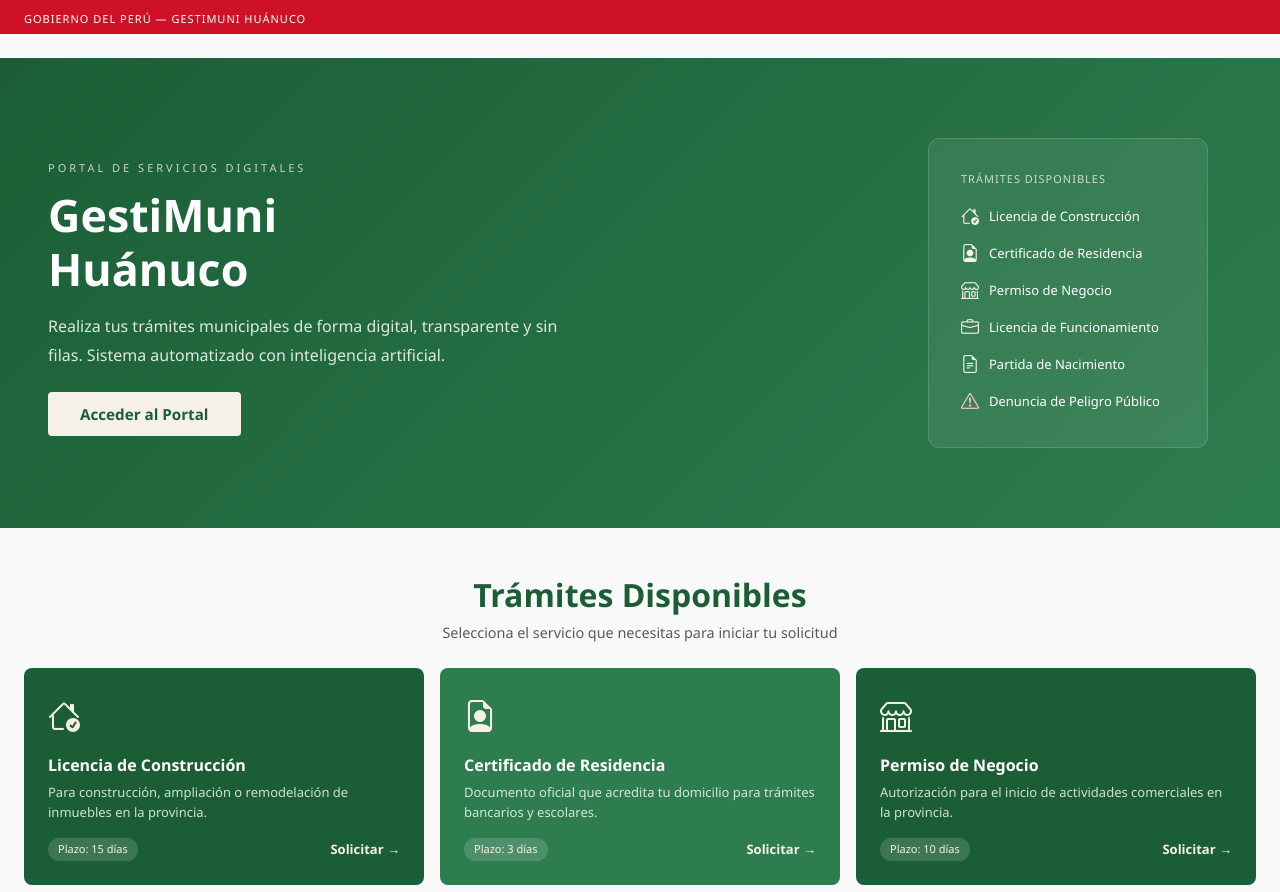
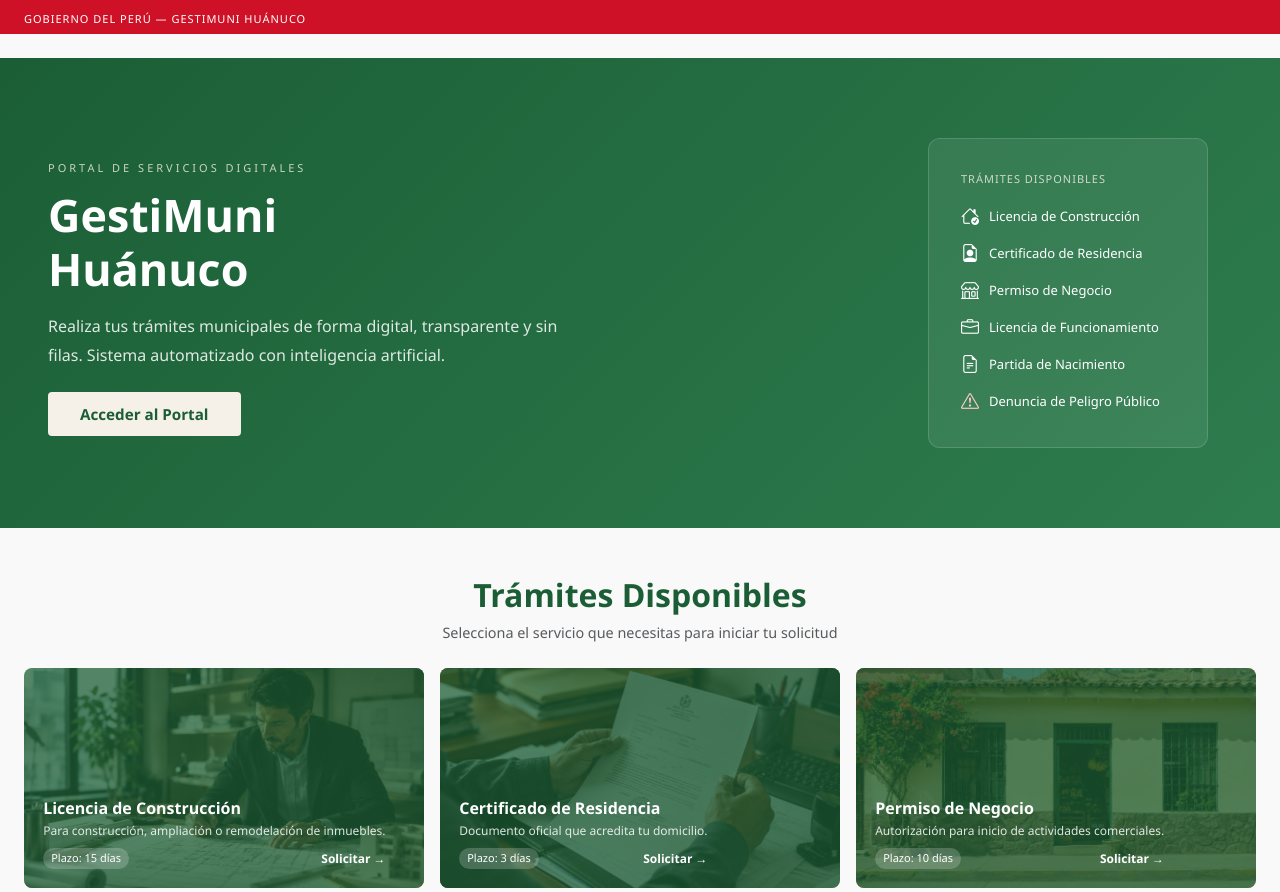
Before and after one commit to ALDA2209/TALLER, a Flask app: page /inicio in a window 1280 px wide. Shown: the part 87-979 px from the top of the page. Run offline with Flask 3, Linux system fonts and the light colour scheme.

Commit message:
Agregar imagenes banners y mejoras de diseño

```diff
--- a/app.py
+++ b/app.py
@@ -1,10 +1,11 @@
-from flask import Flask, render_template, redirect, url_for, request, flash
+from flask import Flask, render_template, redirect, url_for, request, flash, session
 from flask_login import LoginManager, login_user, logout_user, login_required, current_user
 from werkzeug.security import generate_password_hash, check_password_hash
 from models import db, Usuario, Tramite, Postulante, Alerta
 from ml import clasificar_tramite, evaluar_cv
 from datetime import datetime
 from functools import wraps
+import random
 
 app = Flask(__name__)
 app.config['SECRET_KEY'] = 'gestimuni2024'
@@ -50,8 +51,11 @@ def login():
             if user.rol == 'ciudadano':
                 login_user(user)
                 return redirect(url_for('dashboard'))
+            elif user.rol == 'empleado':
+                login_user(user)
+                return redirect(url_for('dashboard'))
             else:
-                flash('Usa el acceso de personal municipal.', 'danger')
+                flash('Usa el acceso de administrador.', 'danger')
         else:
             flash('Usuario o contraseña incorrectos.', 'danger')
     return render_template('login.html')
@@ -78,22 +82,44 @@ def registro():
         return redirect(url_for('login'))
     return render_template('registro.html')
 
-# ── Login admin/empleado ─────────────────────────────────────────────
+# ── Login admin con PIN ──────────────────────────────────────────────
 @app.route('/admin/login', methods=['GET', 'POST'])
 def admin_login():
     if request.method == 'POST':
-        username = request.form['username']
-        password = request.form['password']
-        user = Usuario.query.filter_by(username=username).first()
-        if user and check_password_hash(user.password, password):
-            if user.rol in ['admin', 'empleado']:
+        paso = request.form.get('paso')
+
+        # Paso 1 — verificar usuario y contraseña
+        if paso == '1':
+            username = request.form['username']
+            password = request.form['password']
+            user = Usuario.query.filter_by(username=username).first()
+            if user and check_password_hash(user.password, password):
+                if user.rol == 'admin':
+                    pin = str(random.randint(100000, 999999))
+                    session['admin_pin'] = pin
+                    session['admin_username'] = username
+                    return render_template('admin_login.html', paso=2, pin=pin)
+                else:
+                    flash('No tienes permiso de administrador.', 'danger')
+            else:
+                flash('Usuario o contraseña incorrectos.', 'danger')
+
+        # Paso 2 — verificar PIN
+        elif paso == '2':
+            pin_ingresado = request.form['pin']
+            pin_correcto = session.get('admin_pin')
+            username = session.get('admin_username')
+            if pin_ingresado == pin_correcto:
+                user = Usuario.query.filter_by(username=username).first()
                 login_user(user)
+                session.pop('admin_pin', None)
+                session.pop('admin_username', None)
                 return redirect(url_for('dashboard'))
             else:
-                flash('No tienes permiso para acceder por esta vía.', 'danger')
-        else:
-            flash('Usuario o contraseña incorrectos.', 'danger')
-    return render_template('admin_login.html')
+                flash('Código incorrecto.', 'danger')
+                return render_template('admin_login.html', paso=2, pin=pin_correcto)
+
+    return render_template('admin_login.html', paso=1)
 
 # ── Logout ───────────────────────────────────────────────────────────
 @app.route('/logout')
--- a/templates/inicio.html
+++ b/templates/inicio.html
@@ -24,28 +24,22 @@
                 <p style="color:#F5F0E8; font-size:11px; text-transform:uppercase; letter-spacing:1px; margin-bottom:1rem; opacity:0.8;">Trámites disponibles</p>
                 <div style="display:flex; flex-direction:column; gap:10px;">
                     <div style="display:flex; align-items:center; gap:10px; color:white; font-size:13px;">
-                        <i class="bi bi-house-check" style="font-size:18px; color:#F5F0E8;"></i>
-                        Licencia de Construcción
+                        <i class="bi bi-house-check" style="font-size:18px;"></i> Licencia de Construcción
                     </div>
                     <div style="display:flex; align-items:center; gap:10px; color:white; font-size:13px;">
-                        <i class="bi bi-file-earmark-person" style="font-size:18px; color:#F5F0E8;"></i>
-                        Certificado de Residencia
+                        <i class="bi bi-file-earmark-person" style="font-size:18px;"></i> Certificado de Residencia
                     </div>
                     <div style="display:flex; align-items:center; gap:10px; color:white; font-size:13px;">
-                        <i class="bi bi-shop" style="font-size:18px; color:#F5F0E8;"></i>
-                        Permiso de Negocio
+                        <i class="bi bi-shop" style="font-size:18px;"></i> Permiso de Negocio
                     </div>
                     <div style="display:flex; align-items:center; gap:10px; color:white; font-size:13px;">
-                        <i class="bi bi-briefcase" style="font-size:18px; color:#F5F0E8;"></i>
-                        Licencia de Funcionamiento
+                        <i class="bi bi-briefcase" style="font-size:18px;"></i> Licencia de Funcionamiento
                     </div>
                     <div style="display:flex; align-items:center; gap:10px; color:white; font-size:13px;">
-                        <i class="bi bi-file-earmark-text" style="font-size:18px; color:#F5F0E8;"></i>
-                        Partida de Nacimiento
+                        <i class="bi bi-file-earmark-text" style="font-size:18px;"></i> Partida de Nacimiento
                     </div>
                     <div style="display:flex; align-items:center; gap:10px; color:white; font-size:13px;">
-                        <i class="bi bi-exclamation-triangle" style="font-size:18px; color:#ffcccc;"></i>
-                        Denuncia de Peligro Público
+                        <i class="bi bi-exclamation-triangle" style="font-size:18px; color:#ffcccc;"></i> Denuncia de Peligro Público
                     </div>
                 </div>
             </div>
@@ -61,68 +55,86 @@
     </div>
     <div class="row g-3">
         <div class="col-md-4">
-            <div style="background:#1B5E35; border-radius:8px; padding:1.5rem; height:100%; color:white; transition:transform 0.2s;" onmouseover="this.style.transform='translateY(-4px)'" onmouseout="this.style.transform='translateY(0)'">
-                <i class="bi bi-house-check" style="font-size:2rem; color:#F5F0E8; margin-bottom:1rem; display:block;"></i>
-                <h6 style="font-weight:700; color:white;">Licencia de Construcción</h6>
-                <p style="font-size:13px; color:rgba(255,255,255,0.8); margin-bottom:1rem;">Para construcción, ampliación o remodelación de inmuebles en la provincia.</p>
+            <div style="border-radius:8px; overflow:hidden; height:220px; position:relative; cursor:pointer; transition:transform 0.2s;" onmouseover="this.style.transform='translateY(-4px)'" onmouseout="this.style.transform='translateY(0)'">
+                <img src="{{ url_for('static', filename='img/banner1.png') }}" style="width:100%; height:100%; object-fit:cover;">
+                <div style="position:absolute; top:0; left:0; width:100%; height:100%; background:rgba(27,94,53,0.75);"></div>
+                <div style="position:absolute; bottom:0; left:0; padding:1.2rem; color:white;">
+                    <h6 style="font-weight:700; margin-bottom:4px;">Licencia de Construcción</h6>
+                    <p style="font-size:12px; opacity:0.85; margin-bottom:8px;">Para construcción, ampliación o remodelación de inmuebles.</p>
                     <div style="display:flex; justify-content:space-between; align-items:center;">
-                    <span style="background:rgba(255,255,255,0.15); color:#F5F0E8; font-size:11px; padding:3px 10px; border-radius:20px;">Plazo: 15 días</span>
-                    <a href="{{ url_for('login') }}" style="color:#F5F0E8; font-size:13px; font-weight:600; text-decoration:none;">Solicitar →</a>
+                        <span style="background:rgba(255,255,255,0.2); font-size:11px; padding:2px 8px; border-radius:20px;">Plazo: 15 días</span>
+                        <a href="{{ url_for('login') }}" style="color:white; font-size:12px; font-weight:600; text-decoration:none;">Solicitar →</a>
+                    </div>
                 </div>
             </div>
         </div>
         <div class="col-md-4">
-            <div style="background:#2E7D4F; border-radius:8px; padding:1.5rem; height:100%; color:white; transition:transform 0.2s;" onmouseover="this.style.transform='translateY(-4px)'" onmouseout="this.style.transform='translateY(0)'">
-                <i class="bi bi-file-earmark-person" style="font-size:2rem; color:#F5F0E8; margin-bottom:1rem; display:block;"></i>
-                <h6 style="font-weight:700; color:white;">Certificado de Residencia</h6>
-                <p style="font-size:13px; color:rgba(255,255,255,0.8); margin-bottom:1rem;">Documento oficial que acredita tu domicilio para trámites bancarios y escolares.</p>
+            <div style="border-radius:8px; overflow:hidden; height:220px; position:relative; cursor:pointer; transition:transform 0.2s;" onmouseover="this.style.transform='translateY(-4px)'" onmouseout="this.style.transform='translateY(0)'">
+                <img src="{{ url_for('static', filename='img/banner2.png') }}" style="width:100%; height:100%; object-fit:cover;">
+                <div style="position:absolute; top:0; left:0; width:100%; height:100%; background:rgba(27,94,53,0.75);"></div>
+                <div style="position:absolute; bottom:0; left:0; padding:1.2rem; color:white;">
+                    <h6 style="font-weight:700; margin-bottom:4px;">Certificado de Residencia</h6>
+                    <p style="font-size:12px; opacity:0.85; margin-bottom:8px;">Documento oficial que acredita tu domicilio.</p>
                     <div style="display:flex; justify-content:space-between; align-items:center;">
-                    <span style="background:rgba(255,255,255,0.15); color:#F5F0E8; font-size:11px; padding:3px 10px; border-radius:20px;">Plazo: 3 días</span>
-                    <a href="{{ url_for('login') }}" style="color:#F5F0E8; font-size:13px; font-weight:600; text-decoration:none;">Solicitar →</a>
+                        <span style="background:rgba(255,255,255,0.2); font-size:11px; padding:2px 8px; border-radius:20px;">Plazo: 3 días</span>
+                        <a href="{{ url_for('login') }}" style="color:white; font-size:12px; font-weight:600; text-decoration:none;">Solicitar →</a>
+                    </div>
                 </div>
             </div>
         </div>
         <div class="col-md-4">
-            <div style="background:#1B5E35; border-radius:8px; padding:1.5rem; height:100%; color:white; transition:transform 0.2s;" onmouseover="this.style.transform='translateY(-4px)'" onmouseout="this.style.transform='translateY(0)'">
-                <i class="bi bi-shop" style="font-size:2rem; color:#F5F0E8; margin-bottom:1rem; display:block;"></i>
-                <h6 style="font-weight:700; color:white;">Permiso de Negocio</h6>
-                <p style="font-size:13px; color:rgba(255,255,255,0.8); margin-bottom:1rem;">Autorización para el inicio de actividades comerciales en la provincia.</p>
+            <div style="border-radius:8px; overflow:hidden; height:220px; position:relative; cursor:pointer; transition:transform 0.2s;" onmouseover="this.style.transform='translateY(-4px)'" onmouseout="this.style.transform='translateY(0)'">
+                <img src="{{ url_for('static', filename='img/banner3.png') }}" style="width:100%; height:100%; object-fit:cover;">
+                <div style="position:absolute; top:0; left:0; width:100%; height:100%; background:rgba(27,94,53,0.75);"></div>
+                <div style="position:absolute; bottom:0; left:0; padding:1.2rem; color:white;">
+                    <h6 style="font-weight:700; margin-bottom:4px;">Permiso de Negocio</h6>
+                    <p style="font-size:12px; opacity:0.85; margin-bottom:8px;">Autorización para inicio de actividades comerciales.</p>
                     <div style="display:flex; justify-content:space-between; align-items:center;">
-                    <span style="background:rgba(255,255,255,0.15); color:#F5F0E8; font-size:11px; padding:3px 10px; border-radius:20px;">Plazo: 10 días</span>
-                    <a href="{{ url_for('login') }}" style="color:#F5F0E8; font-size:13px; font-weight:600; text-decoration:none;">Solicitar →</a>
+                        <span style="background:rgba(255,255,255,0.2); font-size:11px; padding:2px 8px; border-radius:20px;">Plazo: 10 días</span>
+                        <a href="{{ url_for('login') }}" style="color:white; font-size:12px; font-weight:600; text-decoration:none;">Solicitar →</a>
+                    </div>
                 </div>
             </div>
         </div>
         <div class="col-md-4">
-            <div style="background:#b71c1c; border-radius:8px; padding:1.5rem; height:100%; color:white; transition:transform 0.2s;" onmouseover="this.style.transform='translateY(-4px)'" onmouseout="this.style.transform='translateY(0)'">
-                <i class="bi bi-exclamation-triangle" style="font-size:2rem; color:#ffcccc; margin-bottom:1rem; display:block;"></i>
-                <h6 style="font-weight:700; color:white;">Denuncia de Peligro Público</h6>
-                <p style="font-size:13px; color:rgba(255,255,255,0.8); margin-bottom:1rem;">Reporta postes caídos, vías dañadas u otras situaciones de riesgo urbano.</p>
+            <div style="border-radius:8px; overflow:hidden; height:220px; position:relative; cursor:pointer; transition:transform 0.2s;" onmouseover="this.style.transform='translateY(-4px)'" onmouseout="this.style.transform='translateY(0)'">
+                <img src="{{ url_for('static', filename='img/banner4.png') }}" style="width:100%; height:100%; object-fit:cover;">
+                <div style="position:absolute; top:0; left:0; width:100%; height:100%; background:rgba(183,28,28,0.75);"></div>
+                <div style="position:absolute; bottom:0; left:0; padding:1.2rem; color:white;">
+                    <h6 style="font-weight:700; margin-bottom:4px;">Denuncia de Peligro Público</h6>
+                    <p style="font-size:12px; opacity:0.85; margin-bottom:8px;">Reporta situaciones de riesgo urbano.</p>
                     <div style="display:flex; justify-content:space-between; align-items:center;">
-                    <span style="background:rgba(255,255,255,0.15); color:#ffcccc; font-size:11px; padding:3px 10px; border-radius:20px;">Atención urgente</span>
-                    <a href="{{ url_for('login') }}" style="color:#ffcccc; font-size:13px; font-weight:600; text-decoration:none;">Reportar →</a>
+                        <span style="background:rgba(255,255,255,0.2); font-size:11px; padding:2px 8px; border-radius:20px;">Atención urgente</span>
+                        <a href="{{ url_for('login') }}" style="color:white; font-size:12px; font-weight:600; text-decoration:none;">Reportar →</a>
+                    </div>
                 </div>
             </div>
         </div>
         <div class="col-md-4">
-            <div style="background:#2E7D4F; border-radius:8px; padding:1.5rem; height:100%; color:white; transition:transform 0.2s;" onmouseover="this.style.transform='translateY(-4px)'" onmouseout="this.style.transform='translateY(0)'">
-                <i class="bi bi-file-earmark-text" style="font-size:2rem; color:#F5F0E8; margin-bottom:1rem; display:block;"></i>
-                <h6 style="font-weight:700; color:white;">Partida de Nacimiento</h6>
-                <p style="font-size:13px; color:rgba(255,255,255,0.8); margin-bottom:1rem;">Copias certificadas de partidas de nacimiento y otros documentos civiles.</p>
+            <div style="border-radius:8px; overflow:hidden; height:220px; position:relative; cursor:pointer; transition:transform 0.2s;" onmouseover="this.style.transform='translateY(-4px)'" onmouseout="this.style.transform='translateY(0)'">
+                <img src="{{ url_for('static', filename='img/banner5.png') }}" style="width:100%; height:100%; object-fit:cover;">
+                <div style="position:absolute; top:0; left:0; width:100%; height:100%; background:rgba(27,94,53,0.75);"></div>
+                <div style="position:absolute; bottom:0; left:0; padding:1.2rem; color:white;">
+                    <h6 style="font-weight:700; margin-bottom:4px;">Partida de Nacimiento</h6>
+                    <p style="font-size:12px; opacity:0.85; margin-bottom:8px;">Copias certificadas de documentos civiles.</p>
                     <div style="display:flex; justify-content:space-between; align-items:center;">
-                    <span style="background:rgba(255,255,255,0.15); color:#F5F0E8; font-size:11px; padding:3px 10px; border-radius:20px;">Plazo: 2 días</span>
-                    <a href="{{ url_for('login') }}" style="color:#F5F0E8; font-size:13px; font-weight:600; text-decoration:none;">Solicitar →</a>
+                        <span style="background:rgba(255,255,255,0.2); font-size:11px; padding:2px 8px; border-radius:20px;">Plazo: 2 días</span>
+                        <a href="{{ url_for('login') }}" style="color:white; font-size:12px; font-weight:600; text-decoration:none;">Solicitar →</a>
+                    </div>
                 </div>
             </div>
         </div>
         <div class="col-md-4">
-            <div style="background:#1B5E35; border-radius:8px; padding:1.5rem; height:100%; color:white; transition:transform 0.2s;" onmouseover="this.style.transform='translateY(-4px)'" onmouseout="this.style.transform='translateY(0)'">
-                <i class="bi bi-briefcase" style="font-size:2rem; color:#F5F0E8; margin-bottom:1rem; display:block;"></i>
-                <h6 style="font-weight:700; color:white;">Licencia de Funcionamiento</h6>
-                <p style="font-size:13px; color:rgba(255,255,255,0.8); margin-bottom:1rem;">Autorización municipal para el funcionamiento de establecimientos comerciales.</p>
+            <div style="border-radius:8px; overflow:hidden; height:220px; position:relative; cursor:pointer; transition:transform 0.2s;" onmouseover="this.style.transform='translateY(-4px)'" onmouseout="this.style.transform='translateY(0)'">
+                <img src="{{ url_for('static', filename='img/banner6.png') }}" style="width:100%; height:100%; object-fit:cover;">
+                <div style="position:absolute; top:0; left:0; width:100%; height:100%; background:rgba(27,94,53,0.75);"></div>
+                <div style="position:absolute; bottom:0; left:0; padding:1.2rem; color:white;">
+                    <h6 style="font-weight:700; margin-bottom:4px;">Licencia de Funcionamiento</h6>
+                    <p style="font-size:12px; opacity:0.85; margin-bottom:8px;">Autorización para establecimientos comerciales.</p>
                     <div style="display:flex; justify-content:space-between; align-items:center;">
-                    <span style="background:rgba(255,255,255,0.15); color:#F5F0E8; font-size:11px; padding:3px 10px; border-radius:20px;">Plazo: 7 días</span>
-                    <a href="{{ url_for('login') }}" style="color:#F5F0E8; font-size:13px; font-weight:600; text-decoration:none;">Solicitar →</a>
+                        <span style="background:rgba(255,255,255,0.2); font-size:11px; padding:2px 8px; border-radius:20px;">Plazo: 7 días</span>
+                        <a href="{{ url_for('login') }}" style="color:white; font-size:12px; font-weight:600; text-decoration:none;">Solicitar →</a>
+                    </div>
                 </div>
             </div>
         </div>
@@ -133,7 +145,6 @@
 document.addEventListener('DOMContentLoaded', function() {
     const subtitulo = document.querySelector('.animate-subtitulo');
     const botones = document.querySelector('.animate-botones');
-
     if(subtitulo) {
         subtitulo.style.opacity = '0';
         setTimeout(() => {
```
Also changed, not shown: templates/admin_login.html (+33 -4 lines), static/img/banner1.png (added), static/img/banner2.png (added), static/img/banner3.png (added), 3 other files. Lines whose indentation alone changed are shown as unchanged.
